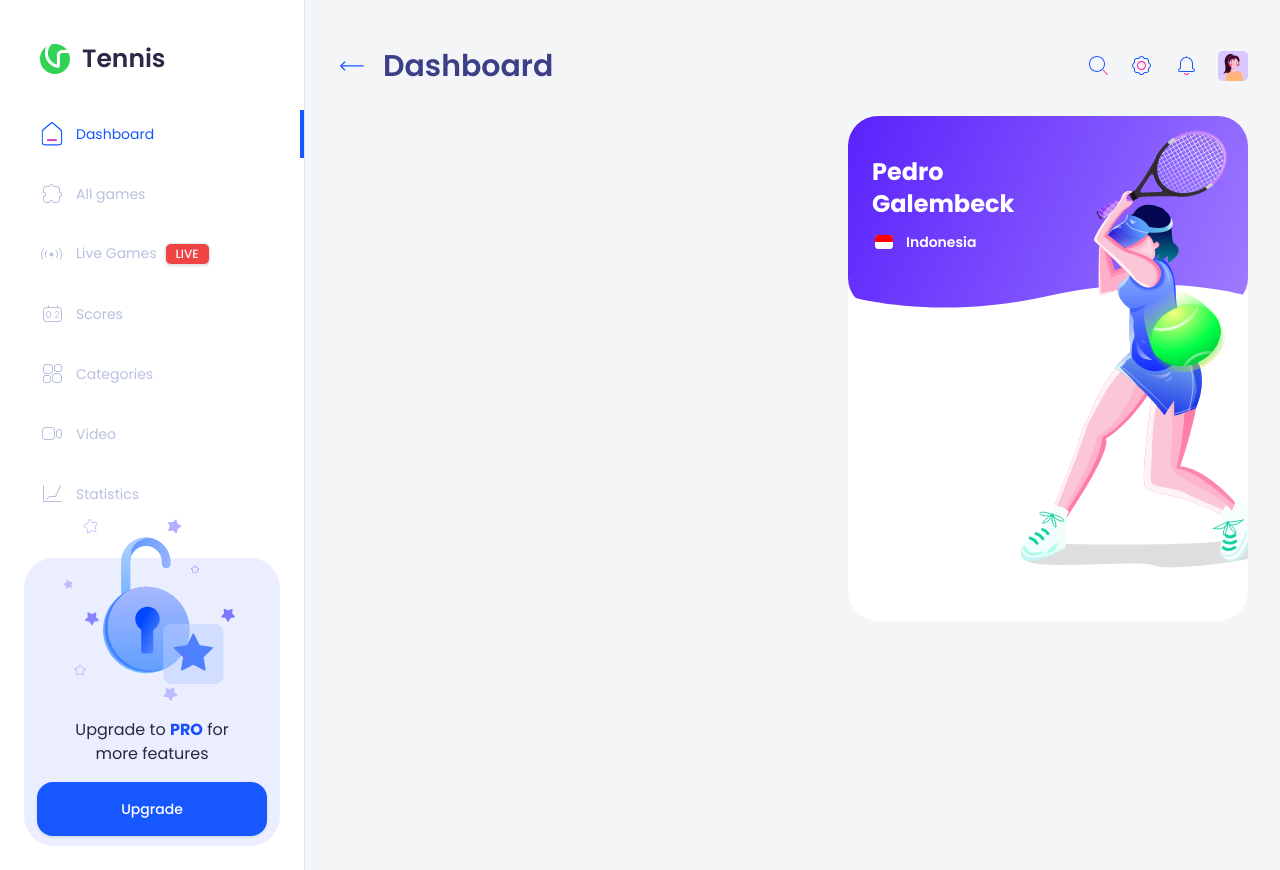
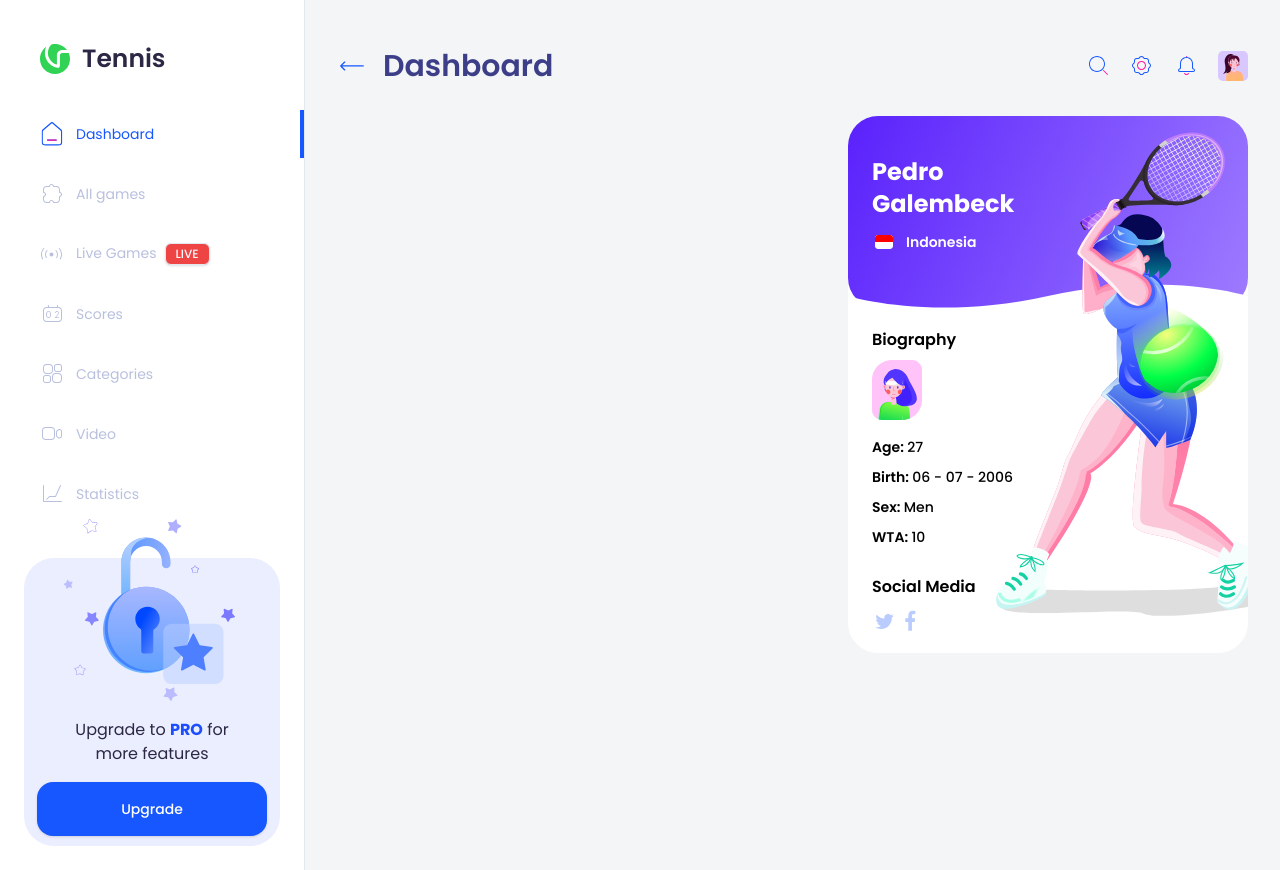
Before and after one commit to galembeck/tennis-dashboard, a Next.js app: page / in a window 1280 px wide. Built offline with nearby package versions, Linux system fonts and the light colour scheme.

Commit message:
refactor: finished player profile sidebar (card) component

```diff
--- a/src/components/profile-sidebar.tsx
+++ b/src/components/profile-sidebar.tsx
@@ -1,8 +1,9 @@
 import Image from "next/image";
+import Link from "next/link";
 
 export const ProfileSidebar = () => {
   return (
-    <div className="flex flex-col w-[400px] h-[505px] rounded-[30px] bg-primary-white">
+    <div className="flex flex-col w-[400px] h-[537px] rounded-[30px] bg-primary-white">
       <div className="flex flex-col relative">
         <Image
           src="/assets/profile-sidebar-wave.svg"
@@ -29,11 +30,60 @@ export const ProfileSidebar = () => {
         </div>
       </div>
 
+      <div className="flex flex-col mt-5 px-6">
+        <div className="flex flex-col gap-2">
+          <h1 className="font-semibold text-base">Biography</h1>
+          <Image
+            src="/assets/profile-card-picture.svg"
+            alt="Profile"
+            width={50}
+            height={60}
+          />
+        </div>
+
+        <div className="flex flex-col gap-[10px] mt-[17px] text-sm font-medium">
+          <p>
+            <span className="font-semibold">Age: </span>27
+          </p>
+          <p>
+            <span className="font-semibold">Birth: </span>06 - 07 - 2006
+          </p>
+          <p>
+            <span className="font-semibold">Sex: </span>Men
+          </p>
+          <p>
+            <span className="font-semibold">WTA: </span>10
+          </p>
+        </div>
+
+        <div className="flex flex-col mt-7">
+          <p className="font-semibold text-base">Social Media</p>
+          <div className="flex mt-[10px]">
+            <Link href="/">
+              <Image
+                src="/icons/twitter.svg"
+                alt="Twitter"
+                width={25}
+                height={25}
+              />
+            </Link>
+            <Link href="/">
+              <Image
+                src="/icons/facebook.svg"
+                alt="Facebook"
+                width={25}
+                height={25}
+              />
+            </Link>
+          </div>
+        </div>
+      </div>
+
       <Image
         src="/assets/human-player.svg"
         alt="Players"
-        width={277}
-        height={456}
+        width={307}
+        height={486}
         className="flex absolute right-0 mr-8"
       />
     </div>
```
